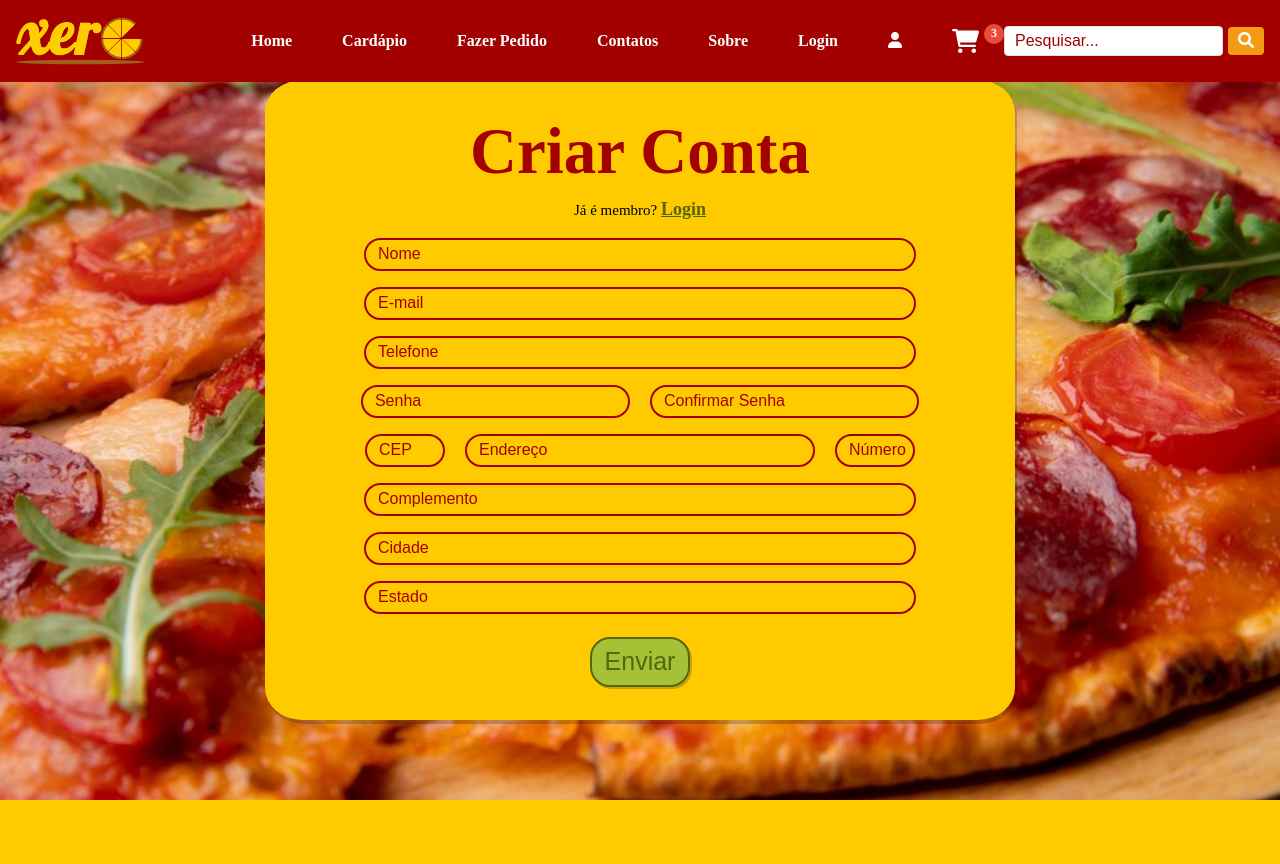
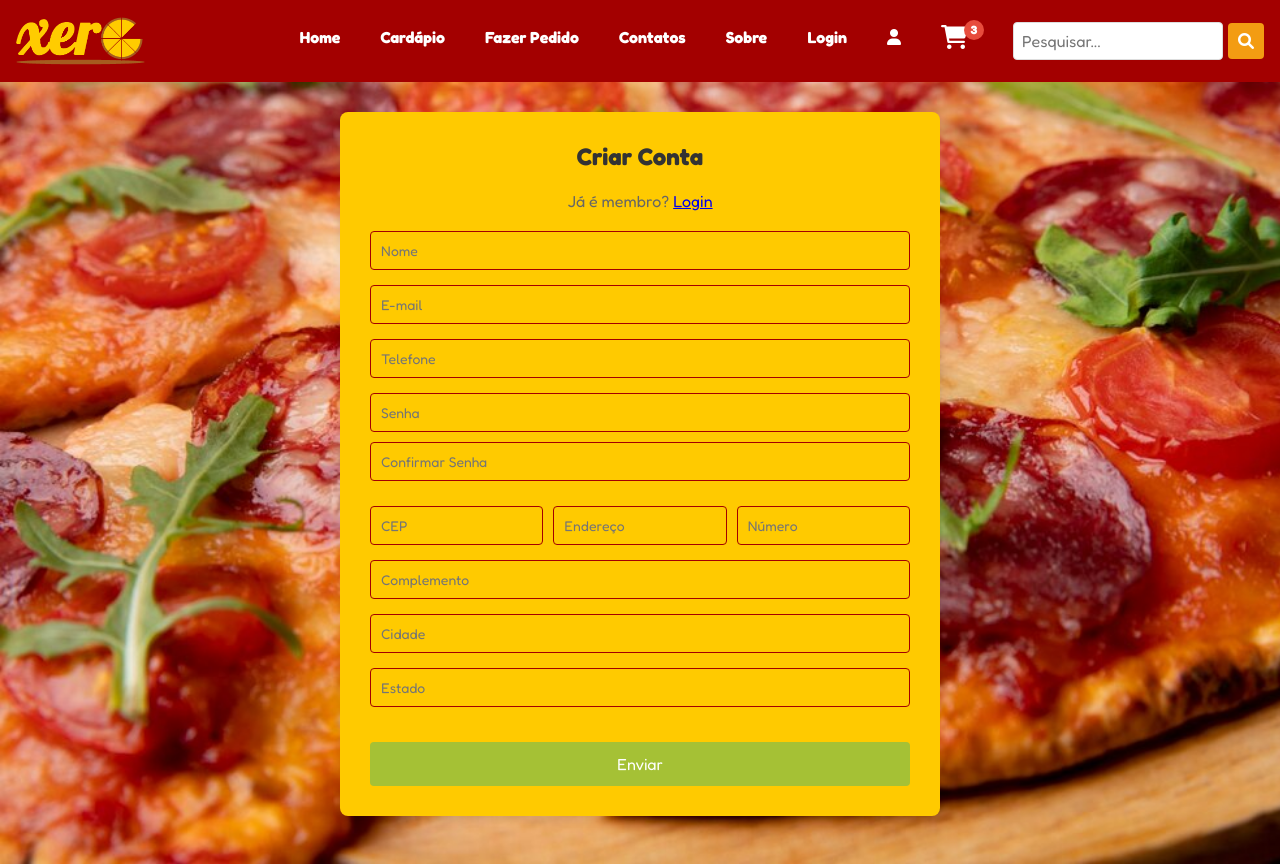
Before and after one commit to Guilherme0308/Projeto-pizzaria, a PHP site: page /cadastro.html in a window 1280 px wide. Before the commit the page ends 800 px from the top, so only its background shows below. Run offline with PHP 8.4, Linux system fonts and the light colour scheme.

Commit message:
Add files via upload

```diff
--- a/assets/css/cadastro.css
+++ b/assets/css/cadastro.css
@@ -1,99 +1,81 @@
 @import url('https://fonts.googleapis.com/css2?family=Fredoka:wght@300..700&display=swap');
 
-
-
-.cadast {
+.cadast{
     display: flex;
-    background-image: url("/projeto_pizzaria/fundo-pizza2.jpg");
-    background-size: cover;
-    background-repeat: no-repeat;
-    align-content: center;
-    text-align: center;
     justify-content: center;
     align-items: center;
+    height: 100vh;
+    margin: 0;
+}
+.box-cadast {
+    background-color: #ffca00;
+    padding: 30px;
+    border-radius: 8px;
+    box-shadow: 0 4px 8px rgba(0, 0, 0, 0.1);
+    width: 100%;
+    max-width: 600px;
 }
 
-.box {
-    width: 750px;
-    height: 640px;
-    background-color: #ffca00;
-    padding: 30px 30px 30px 30px;
-    border-radius: 5%;
-    position: absolute;
-    top: 50%;
-    left: 50%;
-    transform: translate(-50%, -50%);
-    align-content: center;
-    box-shadow: 2px 4px rgba(0, 0, 0, 0.2);
+.box-cadast h1 {
+    text-align: center;
+    color: #333;
+    margin-bottom: 20px;
 }
 
-.box-item input {
-    display: inline-block;
-    border-radius: 20px;
-    border: 2px solid;
-    outline: none;
-    color: #a30000;
-    background-color: transparent;
-    padding: 7px;
-    width: 80%;
-    margin: 8px;
+.box-cadast p {
+    text-align: center;
+    color: #666;
+    margin-bottom: 20px;
 }
 
-.box-item ::placeholder,
-.box-group ::placeholder,
-.box-pass ::placeholder {
-    color: #a30000;
-    padding: 5px;
-    font-size: 16px;
+.box a {
+    color: #007bff;
+    text-decoration: none;
 }
 
-.box-pass input,
-.box-group input {
-    border-radius: 20px;
-    border: 2px solid;
-    outline: none;
-    color: #a30000;
-    background-color: transparent;
-    padding: 7px;
-    margin: 8px;
-    width: 39%;
+.box-item,
+.box-group,
+.box-pass {
+    margin-bottom: 15px;
 }
 
-#numero,
-#cep {
-    width: 80px;
+.box-item input,
+.box-group input,
+.box-pass input {
+    width: 100%;
+    background-color: #ffca00;
+    padding: 10px;
+    border: 1px solid #ddd;
+    border-color:    #a30000;
+    border-radius: 4px;
+    font-size: 14px;
 }
 
-#endereco {
-    width: 350px;
+.box-group {
+    display: flex;
+    gap: 10px;
 }
 
-h1 {
-    text-align: center;
-    font-size: 65px;
-    color: #a30000;
+.box-group input {
+    flex: 1;
 }
 
-p {
-    font-size: 15px;
-    color: black;
-    padding-bottom: 10px;
+.box-pass input {
+    margin-bottom: 10px;
 }
 
-a {
-    font-weight: bold;
-    color: #556612;
+button.btn {
+    width: 100%;
+    padding: 12px;
+    background-color: #a5c135;
+    color: white;
+    border: none;
+    border-radius: 4px;
+    font-size: 16px;
+    cursor: pointer;
+    transition: background-color 0.3s ease;
 }
 
-.btn {
-    width: 100px;
-    height: 50px;
-    border: 2px solid #556612;
-    border-radius: 20px;
-    font-size: 25px;
-    margin-top: 15px;
-    background-color: #a5c135;
-    color: #556612;
-    cursor: pointer;
-    box-shadow: 2px 2px rgba(0, 0, 0, 0.2);
+button.btn:hover {
+    background-color: #718d00;
 }
--- a/assets/css/login.css
+++ b/assets/css/login.css
@@ -1,74 +1,68 @@
-@import url(/assets/css/style.css);
-
-.logi{
+section.logi {
     display: flex;
-    align-content: center;
-    text-align: center;
     justify-content: center;
     align-items: center;
-    background-color: rgb(252, 211, 160);
+    height: 100vh;
+    margin: 0
 }
 
-.box{
-    width: 450px;
-    height: 450px;
+.login-box {
     background-color: #ffca00;
-    padding: 30px 30px 30px 30px;
-    border-radius: 5%;
-    position: absolute;
-    top: 50%;
-    left: 50%;
-    transform: translate(-50%, -50%);
-    align-content: center;
-    box-shadow: 2px 4px rgba(0, 0, 0, 0.2);
+    padding: 30px;
+    border-radius: 8px;
+    box-shadow: 0 4px 8px rgba(0, 0, 0, 0.1);
+    width: 100%;
+    max-width: 600px;
 }
 
-.box-item input{
-    display: inline-block;
-    border-radius: 20px;
-    border: 2px solid;
-    outline: none;
-    color: #a30000;
-    background-color: transparent;
-    padding: 7px;
-    width: 100%;
-    margin: 8px;
+.box h1 {
+    margin-bottom: 20px;
+    font-size: 24px;
+    color: #333;
 }
 
-::placeholder{
-    color: #a30000;
-    padding: 5px;
-    font-size: 16px;
+.login-box p {
+    margin-bottom: 20px;
+    font-size: 14px;
+    color: #666;
 }
 
-h1{
-    text-align: center;
-    font-size: 65px;
-    color: #a30000;
-    padding-bottom: 10px;
+.box a {
+    color: orangered;
+    text-decoration: none;
 }
 
-p{
-    font-size: 16px;
-    color: black;
-    padding-bottom: 40px;
+.box a:hover {
+    text-decoration: underline;
 }
 
-a{
-    font-weight: bold;
-    color: #556612;
-    font-size: 18px;
+.box-item {
+    display: flex;
+    flex-direction: column;
+    gap: 15px;
 }
 
-.btn{
-    width: 120px;
-    height: 60px;
-    border: 2px solid #556612;
-    border-radius: 20px;
-    font-size: 25px;
-    margin-top: 40px;
-    background-color: #a5c135;
-    color: #556612;
+.box-item input {
+    padding: 10px;
+    font-size: 16px;
+    justify-content:center ;
+    border: 1px solid #ccc;
+    border-radius: 5px;
+    width: 100%;
+}
+
+.btn {
+    background-color: orangered;
+    color: #fff;
+    border: none;
+    padding: 10px 20px;
+    font-size: 16px;
     cursor: pointer;
-    box-shadow: 2px 2px rgba(0, 0, 0, 0.2);
+    border-radius: 5px;
+    width: 100%;
+    margin-top: 20px;
 }
+
+.btn:hover {
+    background-color: #e64e00;
+}
--- a/assets/css/reset.css
+++ b/assets/css/reset.css
@@ -1,5 +1,8 @@
+@import url('https://fonts.googleapis.com/css2?family=Fredoka:wght@300..700&display=swap');
+
 *{
     margin: 0;
+    font-family: "Fredoka", sans-serif;
     padding: 0;
     box-sizing: border-box;
 }body{
@@ -12,5 +15,7 @@
     list-style: none;
 }
 main {
-    padding-top: 50px;
+    padding-top: 64px;
+    position: relative;
+
 }
--- a/assets/css/style.css
+++ b/assets/css/style.css
@@ -7,48 +7,21 @@
 @import url(/assets/css/profile.css);
 @import url(/assets/css/carrinho.css);
 
-/* Header (cabeçalho) */
-header {
+/* Header (cabeçalho) */header {
     display: flex;
-    position: absolute;
-    z-index: 99;
-    width: 100%;
+    flex-direction: row;
     align-items: center;
     justify-content: space-between;
     padding: 16px;
     background-color: #a30000; /* Cor principal */
+    position: fixed;
+    width: 100%;
+    top: 0;
+    z-index: 99;
 }
 
 .logo {
     height: 50px;
-}
-
-/* Container de busca */
-.search-container {
-    display: flex;
-    align-items: center;
-}
-
-.search-container input[type="text"] {
-    padding: 5px;
-    border: 1px solid #ddd;
-    border-radius: 4px;
-    font-size: 16px;
-}
-
-.search-container button {
-    background-color: #f39c12;
-    border: none;
-    color: white;
-    padding: 5px 10px;
-    margin-left: 5px;
-    border-radius: 4px;
-    cursor: pointer;
-    font-size: 16px;
-}
-
-.search-container button i {
-    font-size: 16px;
 }
 
 /* Navegação */
@@ -58,16 +31,16 @@
     padding: 0;
     display: flex;
     align-items: center;
+    gap: 10px;
 }
 
 .nav li {
-    margin: 0 10px;
     position: relative;
 }
 
 .nav a {
     text-decoration: none;
-    color: #fff; /* Texto branco para contraste */
+    color: #fff;
     font-weight: bold;
     font-size: 16px;
     padding: 10px 15px;
@@ -75,10 +48,10 @@
 }
 
 .nav a:hover {
-    color: #f39c12; /* Cor de destaque ao passar o mouse */
+    color: #f39c12;
 }
 
-/* Estilo do ícone do carrinho */
+/* Ícone do carrinho */
 .nav .cart {
     position: relative;
 }
@@ -90,7 +63,7 @@
 .nav .cart .cart-count {
     position: absolute;
     top: -5px;
-    right: -10px;
+    right: -1px;
     background-color: #e74c3c;
     color: white;
     border-radius: 50%;
@@ -101,13 +74,70 @@
     justify-content: center;
     font-size: 12px;
 }
+
+/* Search Container */
+.search-container {
+    display: flex;
+    align-items: center;
+    margin-left: 20px;
+}
+
+.search-container input[type="text"] {
+    padding: 8px;
+    border: 1px solid #ddd;
+    border-radius: 4px;
+    font-size: 16px;
+}
+
+.search-container button {
+    background-color: #f39c12;
+    border: none;
+    color: white;
+    padding: 8px 10px;
+    margin-left: 5px;
+    border-radius: 4px;
+    cursor: pointer;
+    font-size: 16px;
+}
+
+.search-container button i {
+    font-size: 16px;
+}
+
+/* Menu Toggle (for mobile) */
 .menu-toggle {
     display: none;
     background: none;
     border: none;
     color: white;
+    background-color: #f39c12;
     font-size: 28px;
     cursor: pointer;
+}
+
+@media (max-width: 768px) {
+    .nav {
+        flex-direction: column;
+        background-color: #a30000;
+        position: absolute;
+        top: 65px;
+        left: -100%;
+        width: 100%;
+        transition: left 0.3s ease;
+    }
+
+    .nav.active {
+        left: 0;
+    }
+
+    .menu-toggle {
+        display: block;
+        color: #fff;
+    }
+
+    .search-container {
+        display: none;
+    }
 }
 
 /* Banner da Home */
--- /dev/null
+++ b/assets/js/script.js
@@ -0,0 +1,6 @@
+const menuToggle = document.querySelector('.menu-toggle');
+const nav = document.querySelector('.nav');
+
+menuToggle.addEventListener('click', () => {
+    nav.classList.toggle('active');
+});
--- a/cadastro.html
+++ b/cadastro.html
@@ -31,8 +31,10 @@
             </div>
         </ul>
     </header>
-    <section class="cadast">
-        <div class="box">
+    <main>
+<section class="cadast">
+    <div class="box-cadast">
+
 
             <h1>Criar Conta</h1>
             <p>Já é membro? <a href="/login.html">Login</a></p>
@@ -77,7 +79,9 @@
             </form>
             <button type="submit" class="btn" id="btn">Enviar</button>
         </div>
+    </div>
     </section>
+    </main>
 </body>
 
 </html>
--- a/login.html
+++ b/login.html
@@ -35,7 +35,7 @@
 <section class="logi">
 
 
-    <div class="box">
+    <div class="login-box">
         <h1>Login</h1>
         <p>Ainda não é membro? <a href="cadastro.html">Cadastre-se</a></p>
         <form>
@@ -50,5 +50,5 @@
 </section>
 </main>
 </body>
-
+<script src="/assets/js/script.js"></script>
 </html>
```
Also changed, not shown: README.md.
